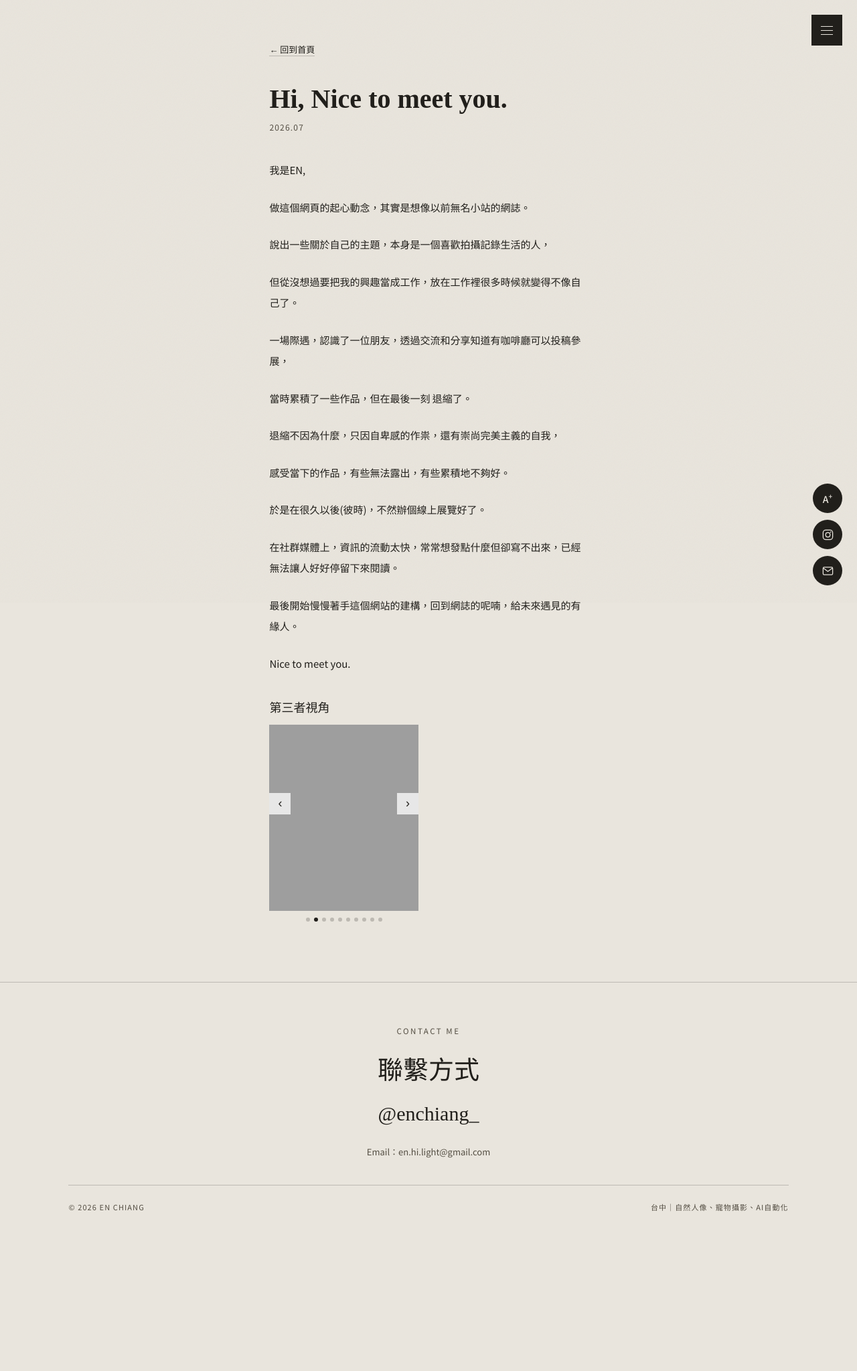
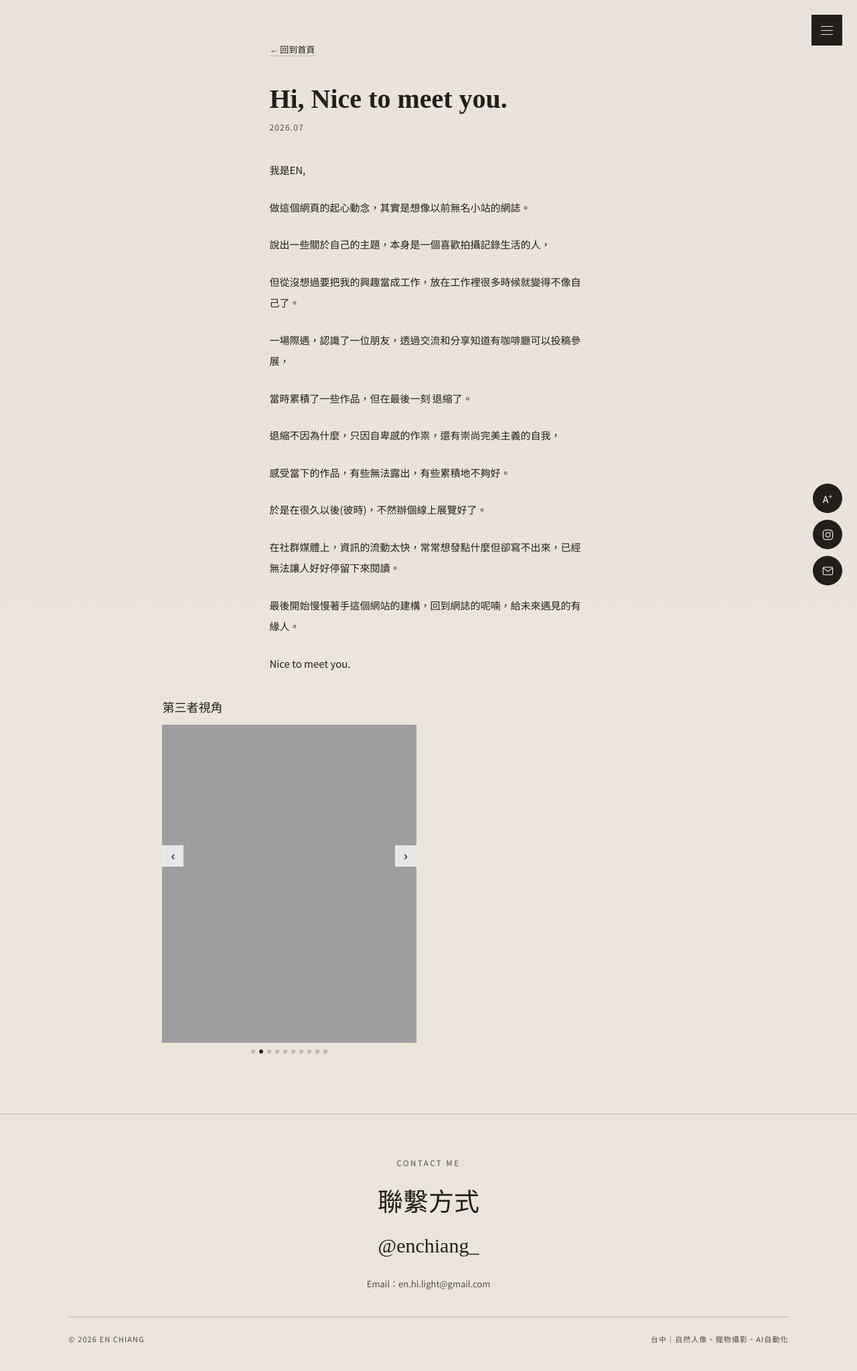
Before and after one commit to enchiang99/en-chiang-site-v2, a Jekyll site: the page built from _about_en/2026-07-01-hi-nice-to-meet-you.md, in a window 1280 px wide. Shown: the whole page at 67% size. Built offline with Jekyll 4.4.1, drawn with Linux system fonts in a browser that asks for light colours; before the commit the page ends 1850 px from its top, so only the background shows below that.

Commit message:
Add files via upload

```diff
--- a/_layouts/article.html
+++ b/_layouts/article.html
@@ -26,6 +26,7 @@ layout: default
   {% endif %}
 
   {% if page.albums %}
+  <div class="article-albums-breakout">
   <div class="article-albums">
     {% for album in page.albums %}
     <div class="biz-album">
@@ -52,6 +53,7 @@ layout: default
       </div>
     </div>
     {% endfor %}
+  </div>
   </div>
   {% endif %}
 </div>
--- a/_layouts/default.html
+++ b/_layouts/default.html
@@ -283,9 +283,13 @@
     font-size:12.5px; letter-spacing:0.06em;
   }
 
-  /* ---------- 文章內相簿：兩本一排 + 輪播 ---------- */
-  .article-albums{ display:grid; grid-template-columns:repeat(2,1fr); gap:30px; margin-top:36px; }
-  @media (max-width:700px){ .article-albums{ grid-template-columns:1fr; } }
+  /* ---------- 文章內相簿：跳脫窄版內文欄，用較寬的版面顯示，兩本一排 + 輪播 ---------- */
+  .article-albums-breakout{ width:100vw; position:relative; left:50%; transform:translateX(-50%); }
+  .article-albums{
+    display:grid; grid-template-columns:repeat(2,1fr); gap:36px;
+    max-width:1000px; margin:36px auto 0; padding:0 8vw; box-sizing:border-box;
+  }
+  @media (max-width:700px){ .article-albums{ grid-template-columns:1fr; padding:0 6vw; } }
   .album-carousel{ position:relative; margin-top:14px; overflow:hidden; }
   .album-carousel-track{ display:flex; transition:transform .5s ease; }
   .album-carousel-slide{ flex:0 0 100%; margin:0; }
```
